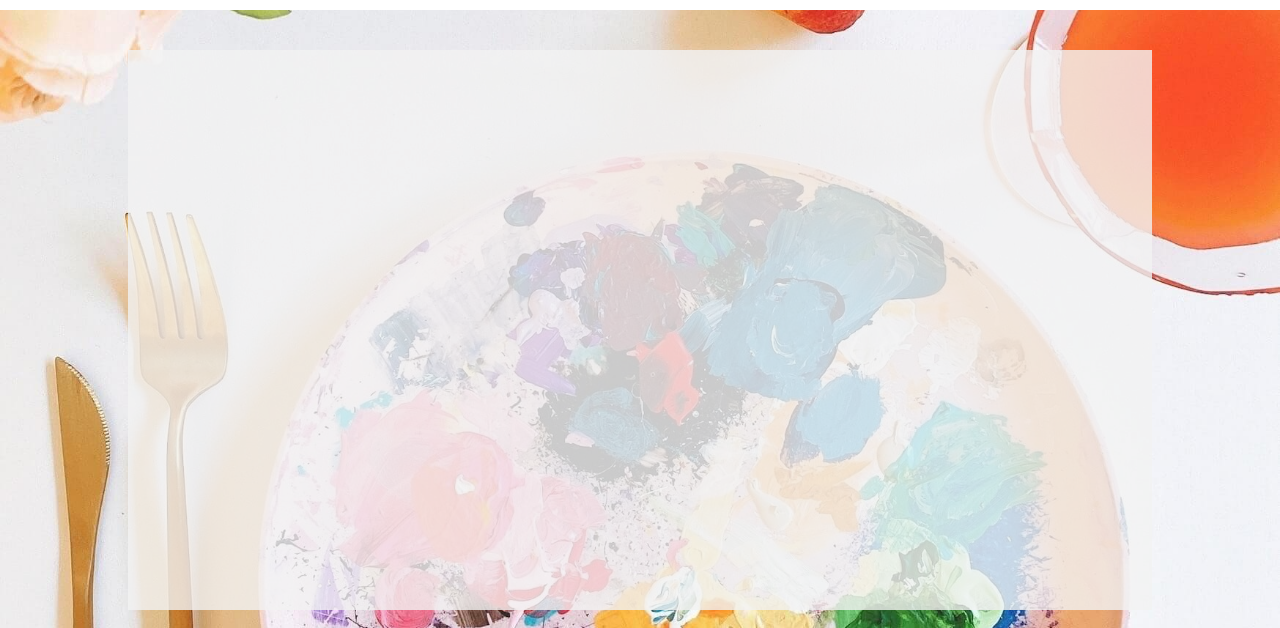
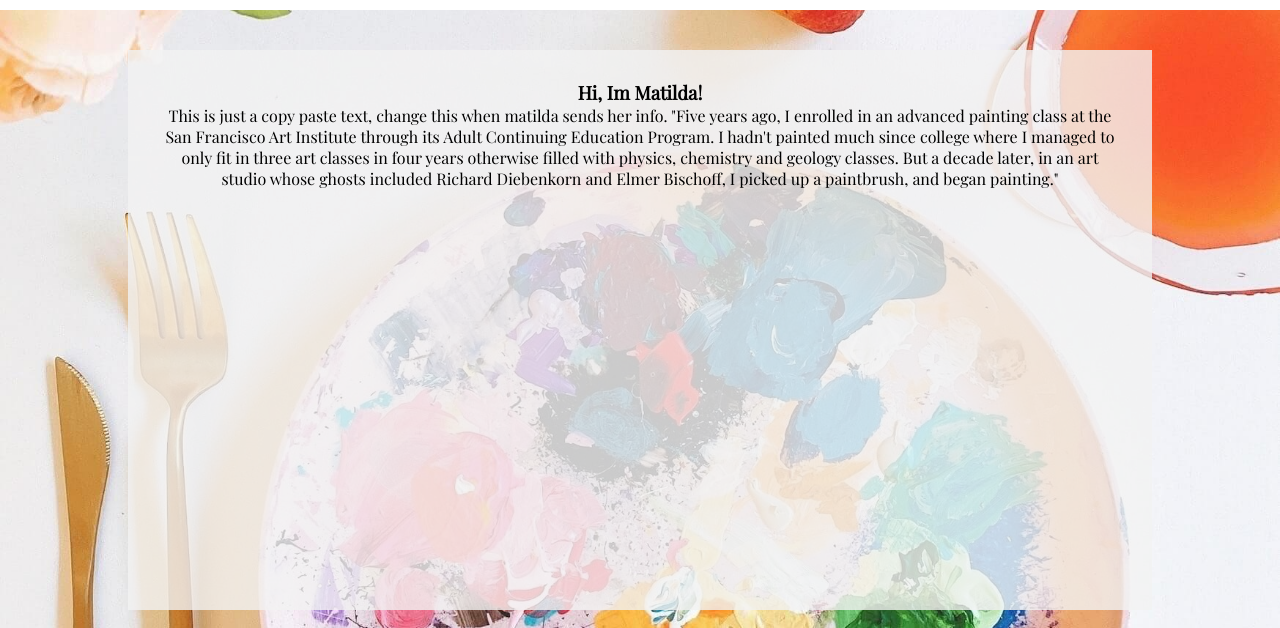
Before and after one commit to Ajn0r/matilda-illustration, a plain HTML site: page about.html in a window 1280 px wide. Shown: the part 70-698 px from the top of the page. Drawn offline with nearby package versions, Linux system fonts and the light colour scheme; a web font is replaced by a local one.

Commit message:
add fictional text to about page

```diff
--- a/about.html
+++ b/about.html
@@ -44,9 +44,18 @@
         <!-- The main about section -->
         <div class="about-container">
            <div class="about-me">
+               <h3>Hi, Im Matilda!</h3>
+               <p>
+                   This is just a copy paste text, change this when matilda sends her info.
+                   "Five years ago, I enrolled in an advanced painting class at the San Francisco Art Institute
+                    through its Adult Continuing Education Program.  I hadn't painted much since college where
+                    I managed to only fit in three art classes in four years otherwise filled with physics,
+                    chemistry and geology classes. But a decade later, in an art studio whose ghosts included
+                    Richard Diebenkorn and Elmer Bischoff, I picked up a paintbrush, and began painting."</p>
                <!-- Add information about matilda-->
            </div>
            <div class="paint-styles">
+
                <!-- Add two links to diffent groups in gallery. -->
            </div>
 
--- a/assets/css/style.css
+++ b/assets/css/style.css
@@ -96,6 +96,8 @@ body {
     width: 80%;
     height: 70vh;
     background-color: rgba(243, 243, 243, 0.8);
+    text-align: center;
+    padding: 3rem;
 }
 /* End of main styles for about page */
 
```
